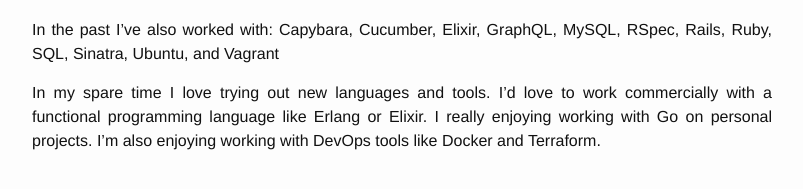
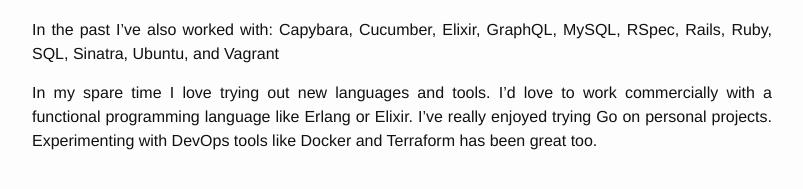
Before and after one commit to ChrisWilding/ChrisWilding.github.io, a Jekyll site: the page built from about.md, in a window 1280 px wide. Shown: the part 270-459 px from the top of the page, without its empty margins (238-1041 px from the left). Built offline with Jekyll 4.4.1, drawn with Linux system fonts in a browser that asks for light colours.

Commit message:
Update about page

```diff
--- a/about.md
+++ b/about.md
@@ -14,6 +14,6 @@
 RSpec, Rails, Ruby, SQL, Sinatra, Ubuntu, and Vagrant
 
 In my spare time I love trying out new languages and tools. I'd love to work
-commercially with a functional programming language like Erlang or Elixir. I
-really enjoying working with Go on personal projects. I'm also enjoying working
-with DevOps tools like Docker and Terraform.
+commercially with a functional programming language like Erlang or Elixir. I've
+really enjoyed trying Go on personal projects. Experimenting with DevOps tools
+like Docker and Terraform has been great too.
```
